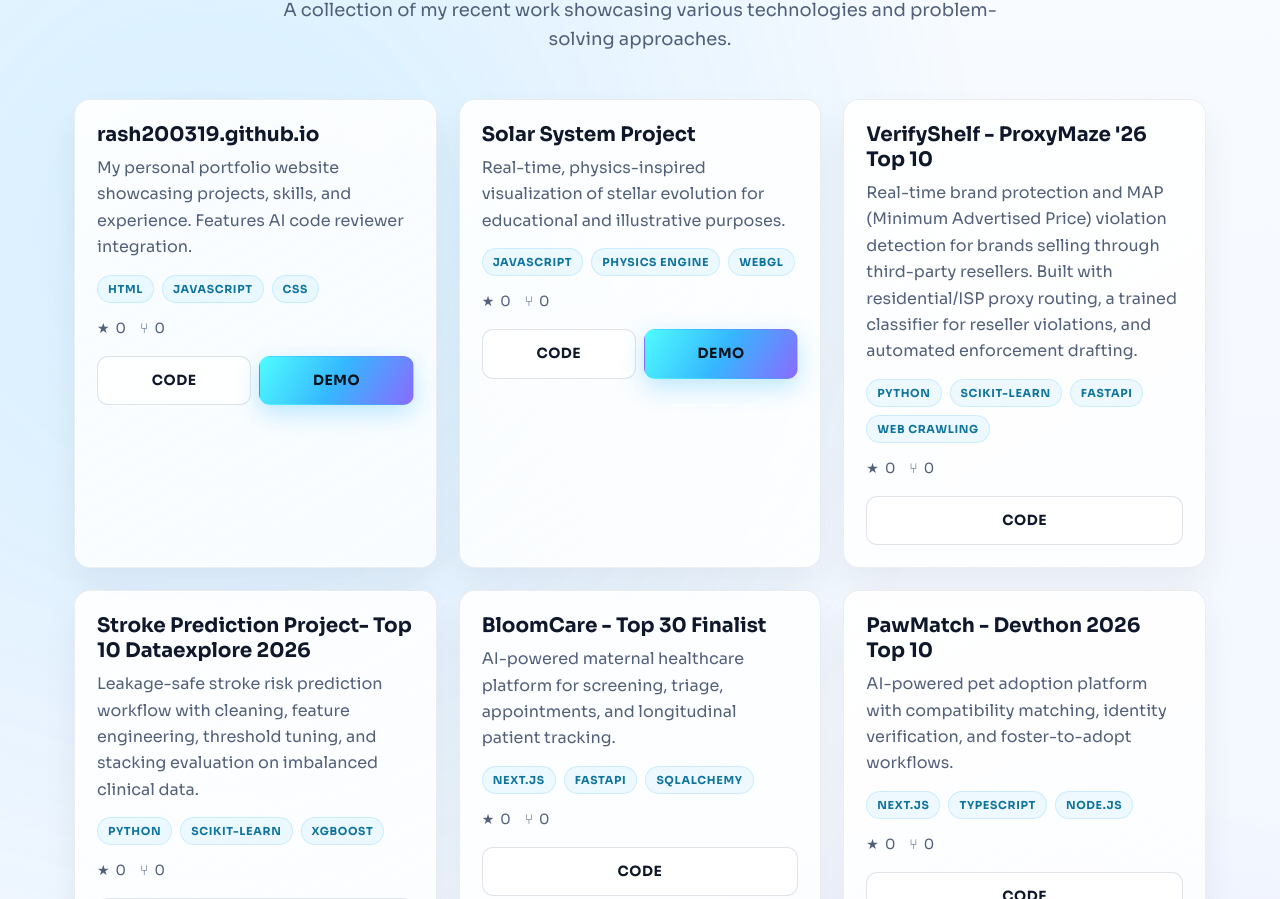
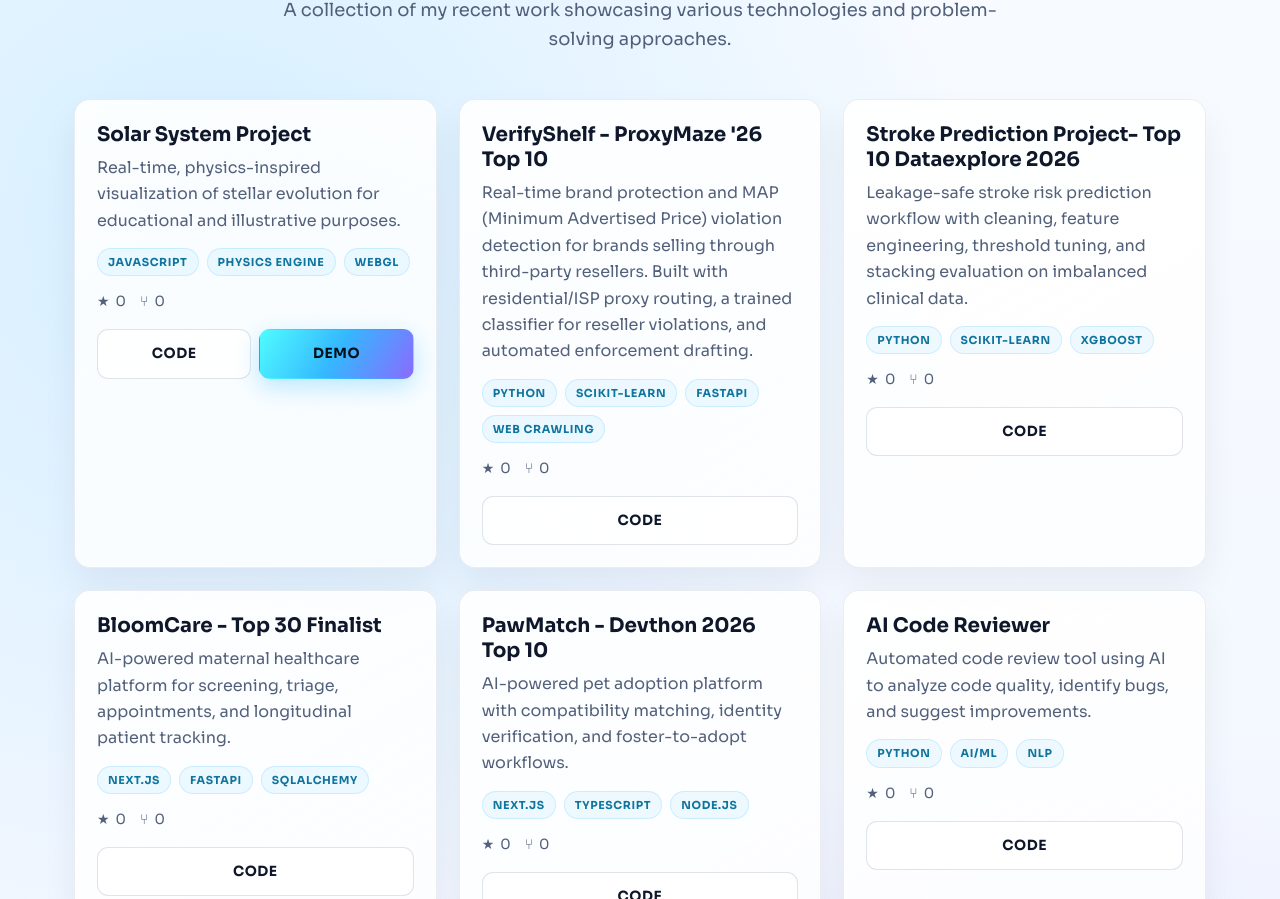
Before and after one commit to rash200319/portfolio-website, a React (Vite) app: page / in a window 1280 px wide. Shown: the part 1620-2519 px from the top of the page. Built offline with nearby package versions, Linux system fonts and the light colour scheme; no server answers.

Commit message:
Remove personal portfolio project from projects data in content.js and script.js

```diff
--- a/data/content.js
+++ b/data/content.js
@@ -1,14 +1,4 @@
 export const projects = [
-  {
-    title: "rash200319.github.io",
-    description:
-      "My personal portfolio website showcasing projects, skills, and experience. Features AI code reviewer integration.",
-    technologies: ["HTML", "JavaScript", "CSS"],
-    github: "https://github.com/rash200319/rash200319.github.io",
-    demo: "https://rash200319.github.io",
-    stars: 0,
-    forks: 0,
-  },
   {
     title: "Solar System Project",
     description:
```
Also changed, not shown: public/script.js (+0 -10 lines).
